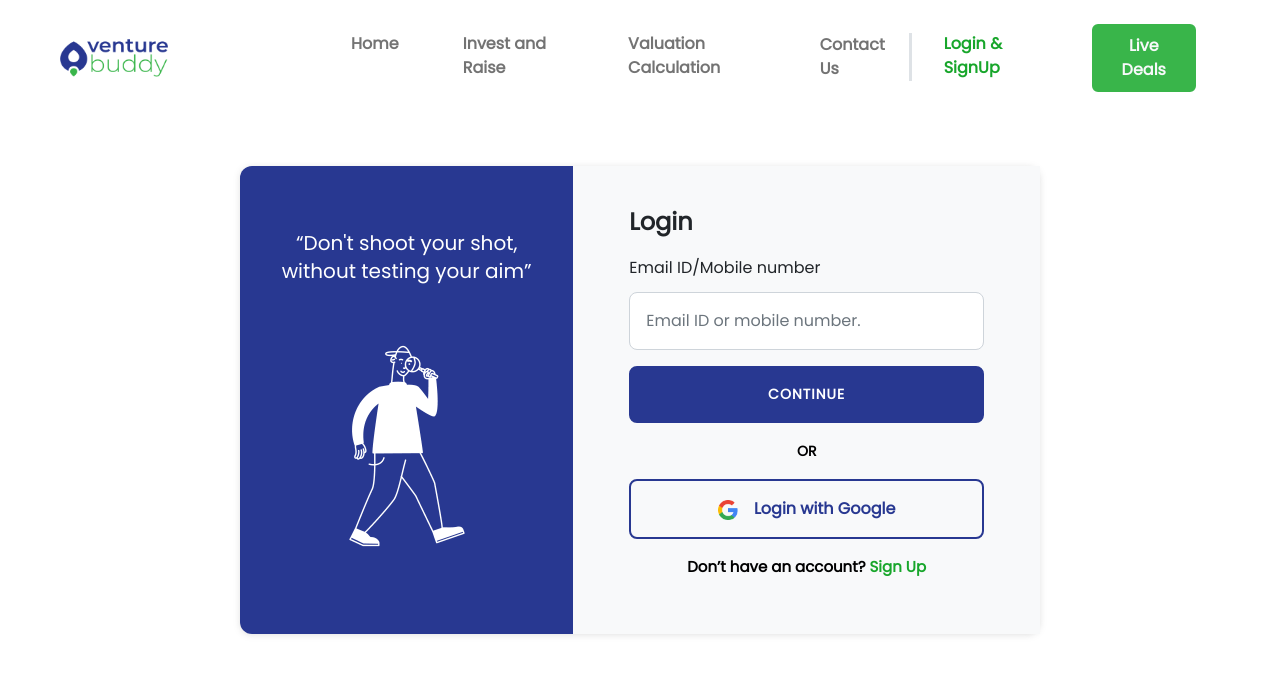
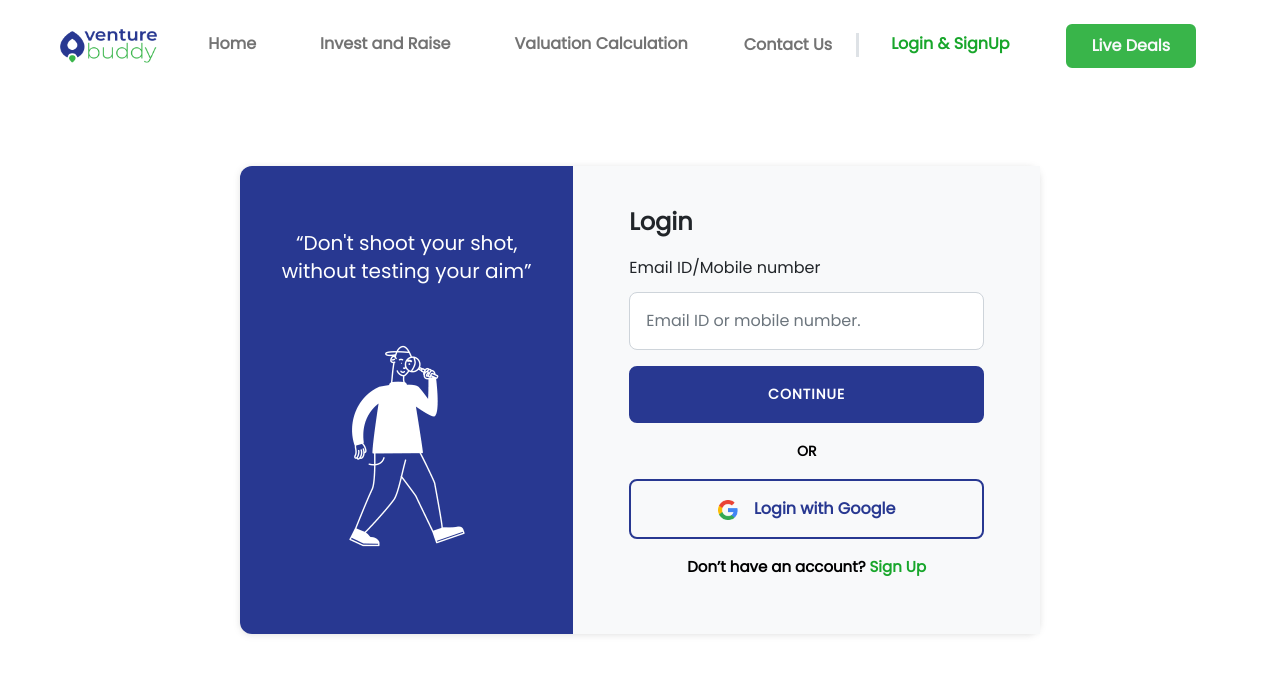
Before and after one commit to dheerajhemachandran/venturebuddy-google-auth, a React (Create React App) app: page / in a window 1280 px wide. Shown: the top 674 px of the page. Built offline with nearby package versions, Linux system fonts and the light colour scheme.

Commit message:
navbar bugs fixed

```diff
--- a/src/components/Navbar.js
+++ b/src/components/Navbar.js
@@ -4,10 +4,11 @@ import logo from "./../images/logo.png";
 const Navbar = () => {
   return (
     <nav class="navbar navbar-expand-lg bg-white py-4 fixed-top fw-bold">
-      <div class="container-fluid mx-0 mx-xl-5">
-        <a href="#">
-          <img src={logo} className="col-5" alt="" />
-        </a>
+      <div class="container-fluid mx-0 mx-lg-5">
+        <div className="col-1">
+          <img src={logo} className="img-fluid col-12" alt="" />
+        </div>
+
         <button
           class="navbar-toggler"
           type="button"
```
